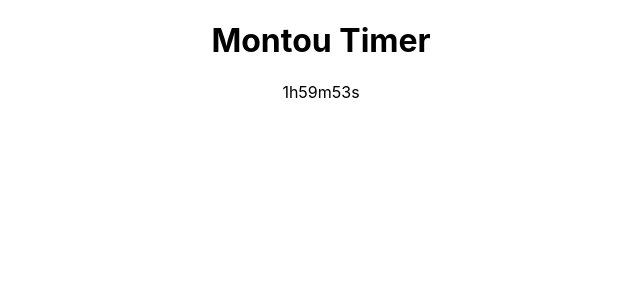
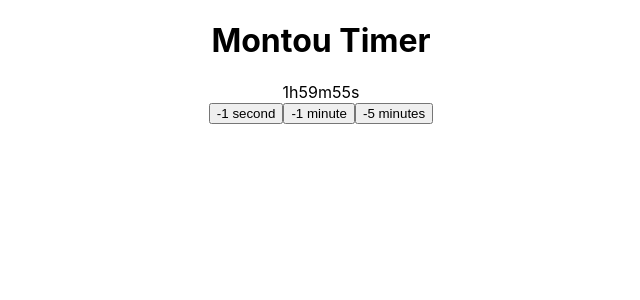
Before and after one commit to rrTong/montou-timer, a React (Create React App) app: page / in a window 1280 px wide. Shown: the top 300 px of the page, without its empty margins (319-959 px from the left). Built offline with nearby package versions, Linux system fonts and the light colour scheme.

Commit message:
rework timer logic, speed timer

```diff
--- a/src/components/Timer.js
+++ b/src/components/Timer.js
@@ -1,20 +1,22 @@
 import { useState, useEffect } from "react";
 import moment from "moment";
 
-const format = "hh:mm:ss";
+// const format = "hh:mm:ss";
 const timerEnd = moment().add(2, "hours");
 
 const Timer = () => {
   const [timer, setTimer] = useState(moment());
-
-  const timeDiff = timerEnd - timer;
-  const seconds = Math.floor((timeDiff / 1000) % 60);
-  const minutes = Math.floor((timeDiff / 1000 / 60) % 60);
-  const hours = Math.floor((timeDiff / (1000 * 60 * 60)) % 24);
+  // const [showGreen, setShowGreen] = useState(false);
+  let timeDiff = moment.duration(timerEnd.diff(timer));
 
   useEffect(() => {
     const interval = setInterval(() => {
-      setTimer(moment());
+      setTimer((prevTimer) => prevTimer.clone().add(1, "seconds"));
+
+      // console.log(timer.clone().format(format));
+      // if (timer.clone().isSame(timerEnd) || timer.clone().isAfter(timerEnd)) {
+      //   setShowGreen(true);
+      // }
     }, 1000);
 
     return () => clearInterval(interval);
@@ -22,9 +24,39 @@ const Timer = () => {
 
   return (
     <>
-      <span>{hours}h</span>
-      <span>{minutes}m</span>
-      <span>{seconds}s</span>
+      <div>
+        <span>{timeDiff.hours()}h</span>
+        <span>{timeDiff.minutes()}m</span>
+        <span>{timeDiff.seconds()}s</span>
+      </div>
+      <button
+        onClick={() => {
+          setTimer((prevTimer) => prevTimer.clone().add(1, "seconds"));
+        }}
+      >
+        -1 second
+      </button>
+      <button
+        onClick={() => {
+          setTimer((prevTimer) => prevTimer.clone().add(1, "minutes"));
+        }}
+      >
+        -1 minute
+      </button>
+      <button
+        onClick={() => {
+          setTimer((prevTimer) => prevTimer.clone().add(5, "minutes"));
+        }}
+      >
+        -5 minutes
+      </button>
+      {/* <div
+        style={{
+          backgroundColor: showGreen && "green",
+          height: "100px",
+          width: "100px",
+        }}
+      ></div> */}
     </>
   );
 };
```
